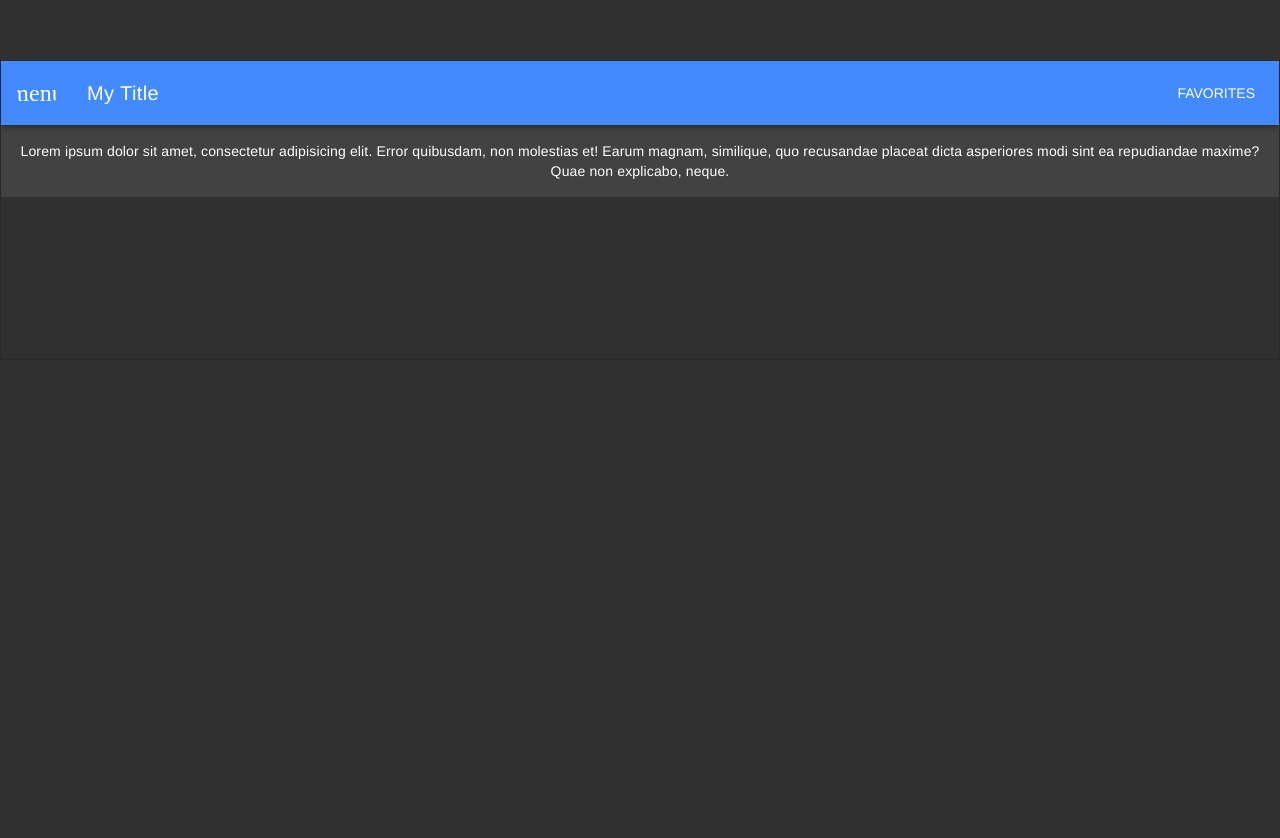
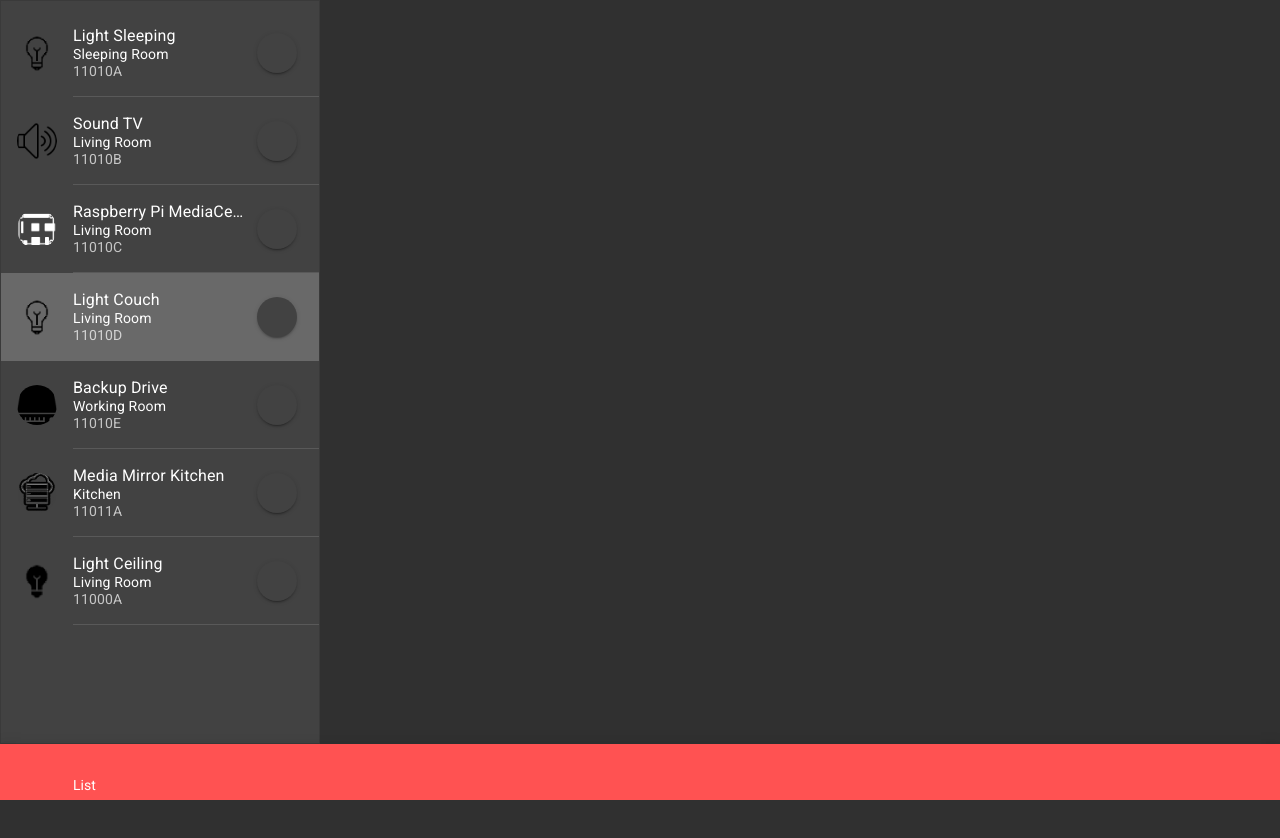
Before and after one commit to LucaHome/LucaHome-Nextcloud, a Vue app in the folder lucahome/: page / in a window 1280 px wide. Shown: the top 838 px of the page. After the commit the page ends 800 px from the top, so only its background shows below. Built offline with nearby package versions, Linux system fonts and the light colour scheme.

Commit message:
Update App.vue

```diff
--- a/lucahome/src/App.vue
+++ b/lucahome/src/App.vue
@@ -1,31 +1,58 @@
 <template>
   <div id="app">
-    <!--<img alt="Vue logo" src="./assets/logo.png">
-    <HelloWorld msg="Welcome to Your Vue.js App"/>-->
-    <Home/>
+    <link
+      rel="stylesheet"
+      href="//fonts.googleapis.com/css?family=Roboto:400,500,700,400italic|Material+Icons"
+    >
+    <link
+      rel="stylesheet"
+      href="https://use.fontawesome.com/releases/v5.7.2/css/all.css"
+      integrity="sha384-fnmOCqbTlWIlj8LyTjo7mOUStjsKC4pOpQbqyi7RrhN7udi9RwhKkMHpvLbHG9Sr"
+      crossorigin="anonymous"
+    >
+
+    <ListView class="list-view"></ListView>
+    <BottomBar class="bottom-bar"></BottomBar>
   </div>
 </template>
 
 <script>
-import HelloWorld from "./components/HelloWorld.vue";
-import Home from "./components/Home.vue";
+import BottomBar from "./components/BottomBar.vue";
+import ListView from "./components/ListView.vue";
 
 export default {
-  name: "app",
   components: {
-    HelloWorld,
-    Home
+    BottomBar,
+    ListView
   }
 };
 </script>
 
-<style>
-#app {
-  font-family: "Avenir", Helvetica, Arial, sans-serif;
-  -webkit-font-smoothing: antialiased;
-  -moz-osx-font-smoothing: grayscale;
-  text-align: center;
-  color: #2c3e50;
-  margin-top: 60px;
+<style lang="scss">
+@import "~vue-material/dist/theme/engine";
+@import "~vue-material/dist/theme/all";
+
+body {
+  font-family: Helvetica, sans-serif;
+}
+
+.bottom-bar {
+  position: absolute;
+  bottom: 0;
+  left: 0;
+  right: 0;
+}
+
+.list-view {
+  height: calc(100vh - 3.5rem);
+}
+
+.selected {
+  background-color: dimgrey;
+  cursor: default;
+}
+
+.selectable {
+  cursor: pointer;
 }
 </style>
```
